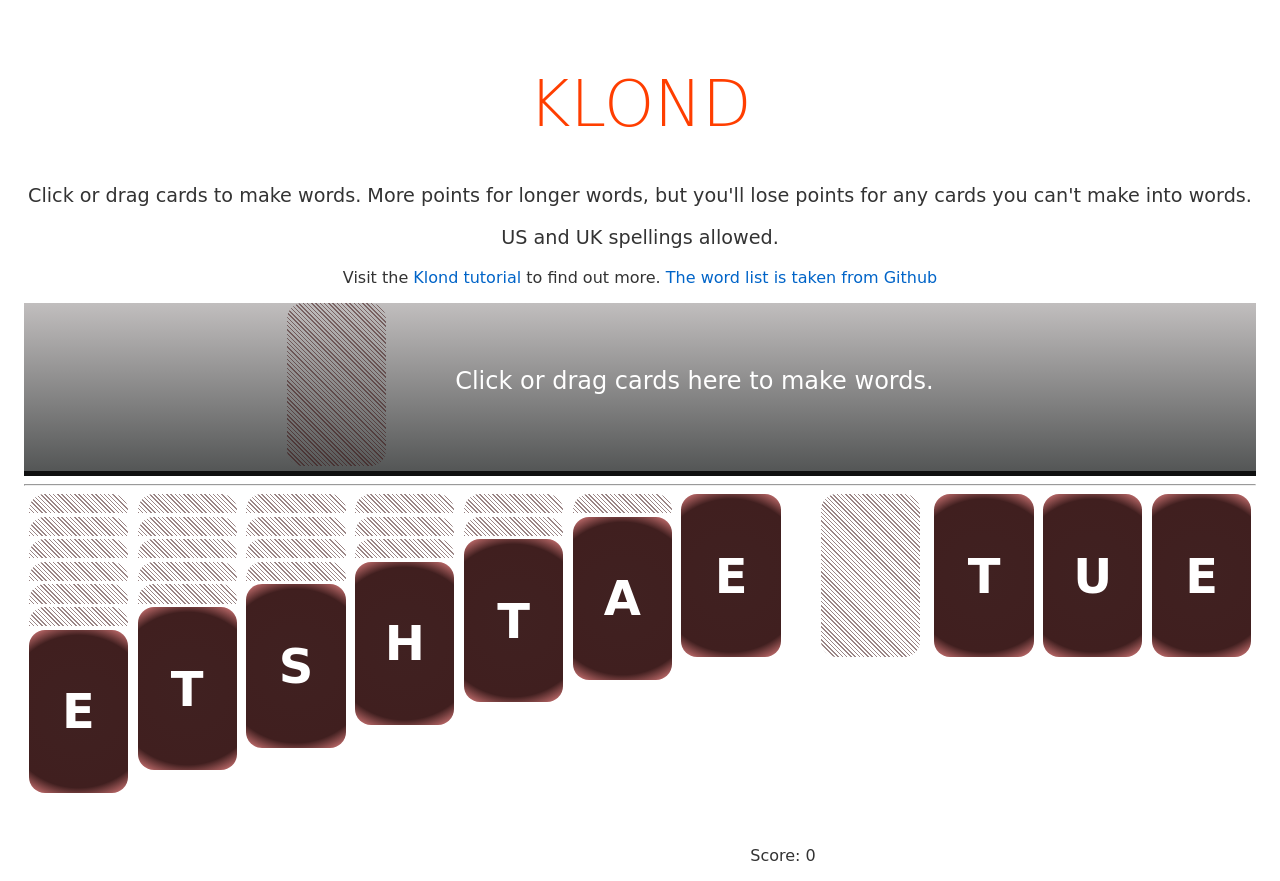
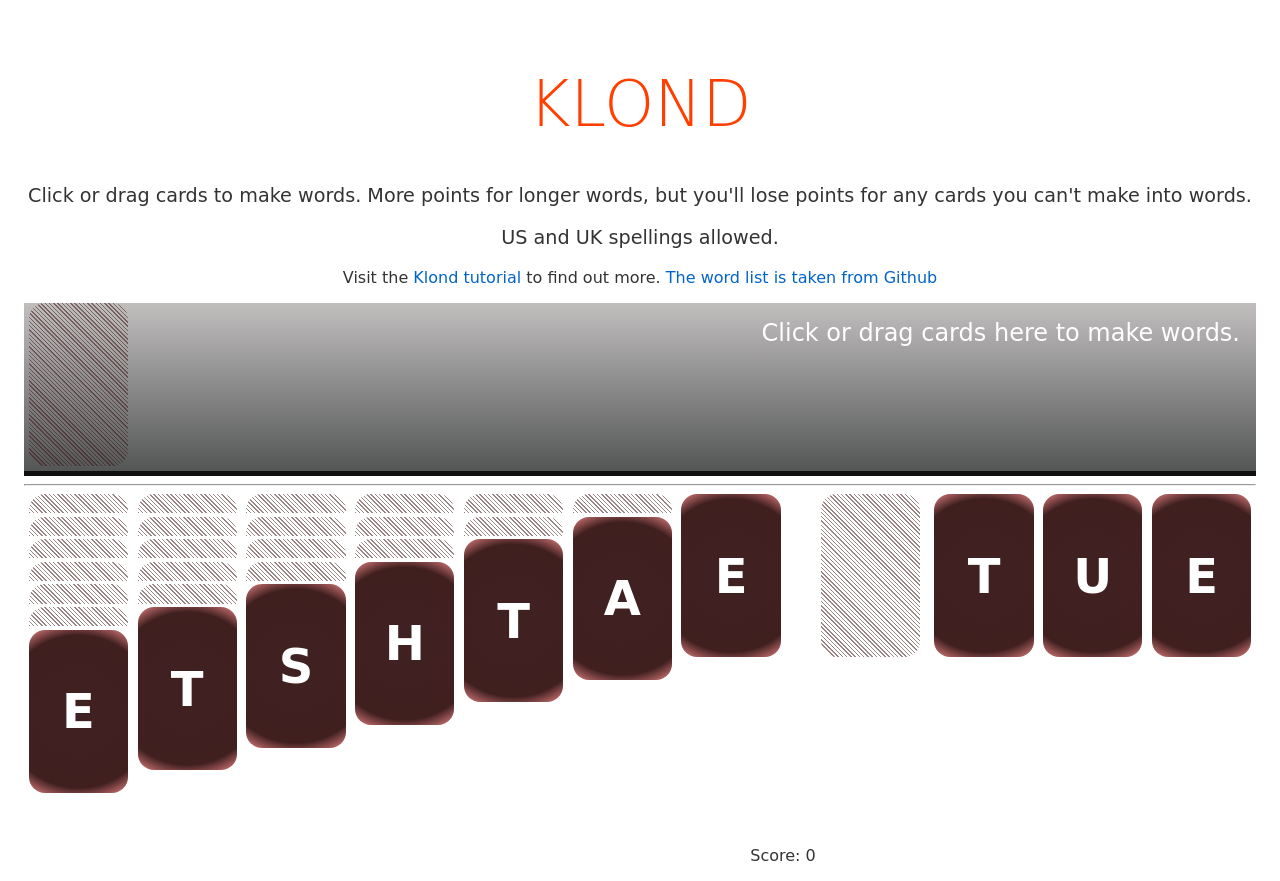
Before and after one commit to craignicol/klond, a Svelte app: page / in a window 1280 px wide. Built offline with nearby package versions, Linux system fonts and the light colour scheme.

Commit message:
Tidy display and handle low discard count

```diff
--- a/src/App.svelte
+++ b/src/App.svelte
@@ -80,7 +80,7 @@ import {isWord, wordScore} from "./dictionary";
 		{#if layout.discard.length > discardIndex + 3}
 		<Card face={Letter.Q} turned on:click={dealDiscard}/>
 			{:else}
-			<Card on:click={dealDiscard}/>
+			<Card emptyText={layout.discard.length > 3 ? '🔄' : '❌'} on:click={dealDiscard}/>
 			{/if}
 		{#each layout.discard.slice(discardIndex, discardIndex + 3) as c}
 			<Card face={c.letter} bind:selected={deck[c.deckPosition].selected} on:click={_ => selectCard(c)}/>
--- a/src/Card.svelte
+++ b/src/Card.svelte
@@ -5,10 +5,11 @@ import { Letter } from "./deck";
   export let turned: boolean = false;
   export let stacked: boolean = false;
   export let selected: boolean = false;
+  export let emptyText: string = undefined;
 </script>
 
 {#if face === undefined}
-<span class="card empty" on:click>&nbsp;</span>
+<span class="card empty" on:click>{#if emptyText}{emptyText}{:else}&nbsp;{/if}</span>
 {:else if turned && stacked}
 <span class="card back clip">&nbsp;</span>
 {:else if turned}
--- a/src/Shelf.svelte
+++ b/src/Shelf.svelte
@@ -33,12 +33,13 @@
     font-size: 1.5em;
     color: #fff;
     text-align: center;
-    margin: 4rem;
+    margin: 1rem;
+    margin-left: auto;
+    max-width: 70%;
   }
 
   #shelf button.shelf-text {
     background: rgb(21, 59, 33);
     margin-right: 2rem;
-    margin-left: auto;
   }
 </style>
```
